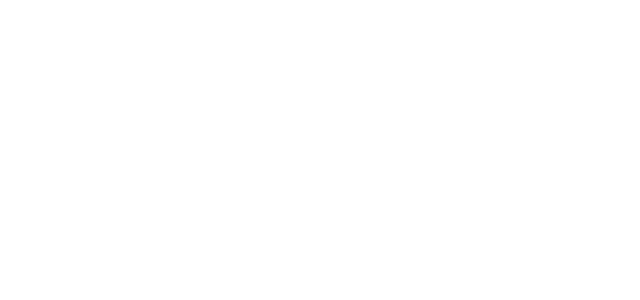
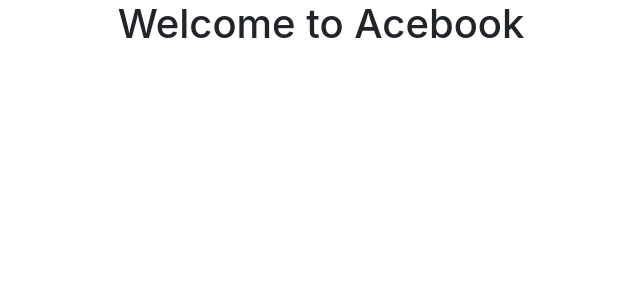
Before and after one commit to MHUS25/acebook-MAICers-fe, a React (Create React App) app: page / in a window 1280 px wide. Shown: the top 300 px of the page, without its empty margins (319-959 px from the left). Built offline with nearby package versions, Linux system fonts and the light colour scheme.

Commit message:
adds basic welcome page

```diff
--- a/src/App.js
+++ b/src/App.js
@@ -1,6 +1,7 @@
 import React, { Component } from 'react';
 import { Route, Switch } from 'react-router-dom';
 import PostsBody from './PostsBody'
+import Welcome from './Welcome'
 import './App.css';
 
 class App extends Component {
@@ -9,6 +10,7 @@
       <div className="App">
           <Switch>
             <Route exact path='/posts' component={PostsBody}/>
+            <Route exact path='/' component={Welcome}/>
           </Switch>
       </div>
     );
--- /dev/null
+++ b/src/Welcome.js
@@ -0,0 +1,14 @@
+import React, { Component } from 'react';
+
+class Welcome extends Component {
+
+  render() {
+    return (
+      <div>
+      <h1>Welcome to Acebook</h1>
+      </div>
+    )
+  }
+}
+
+export default Welcome
```
